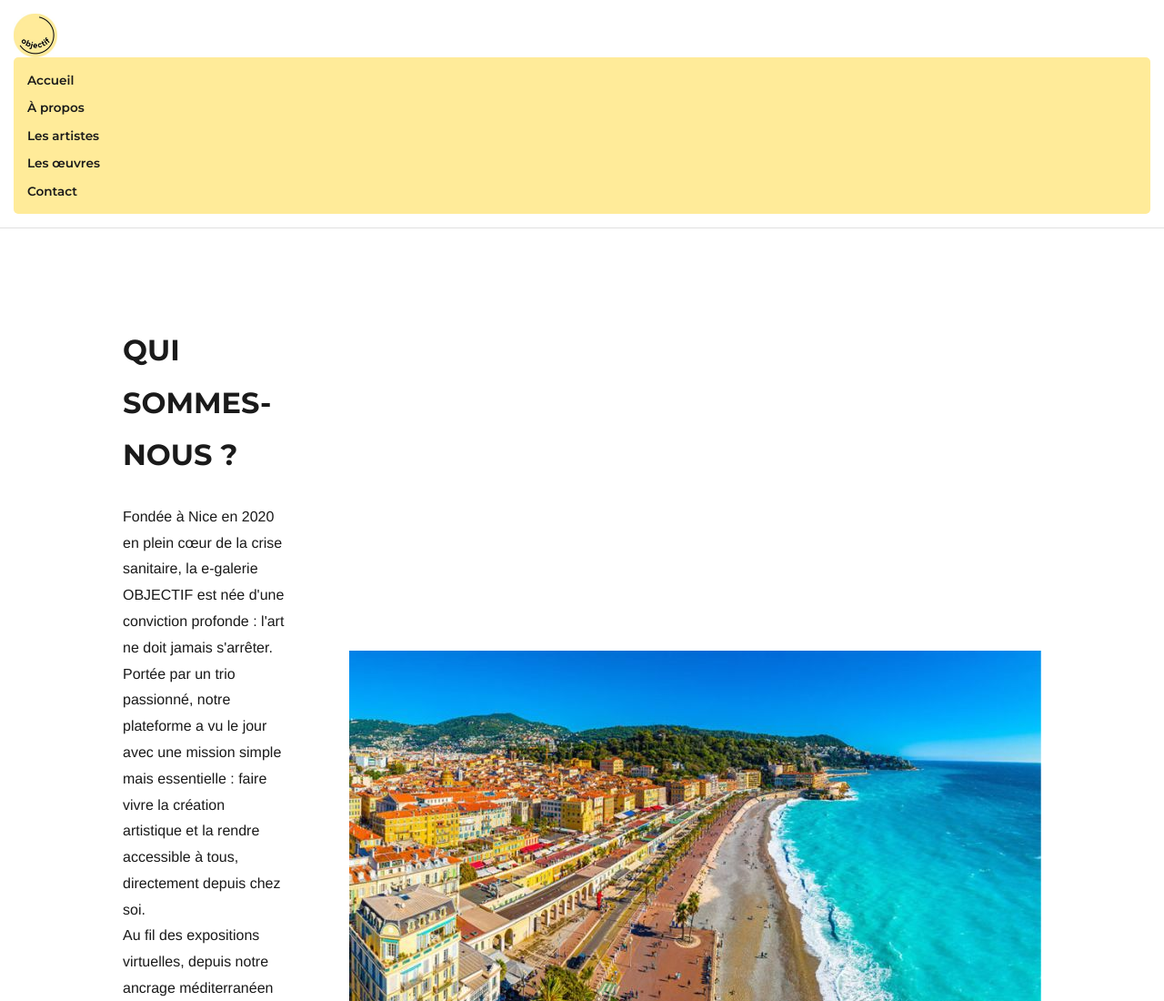
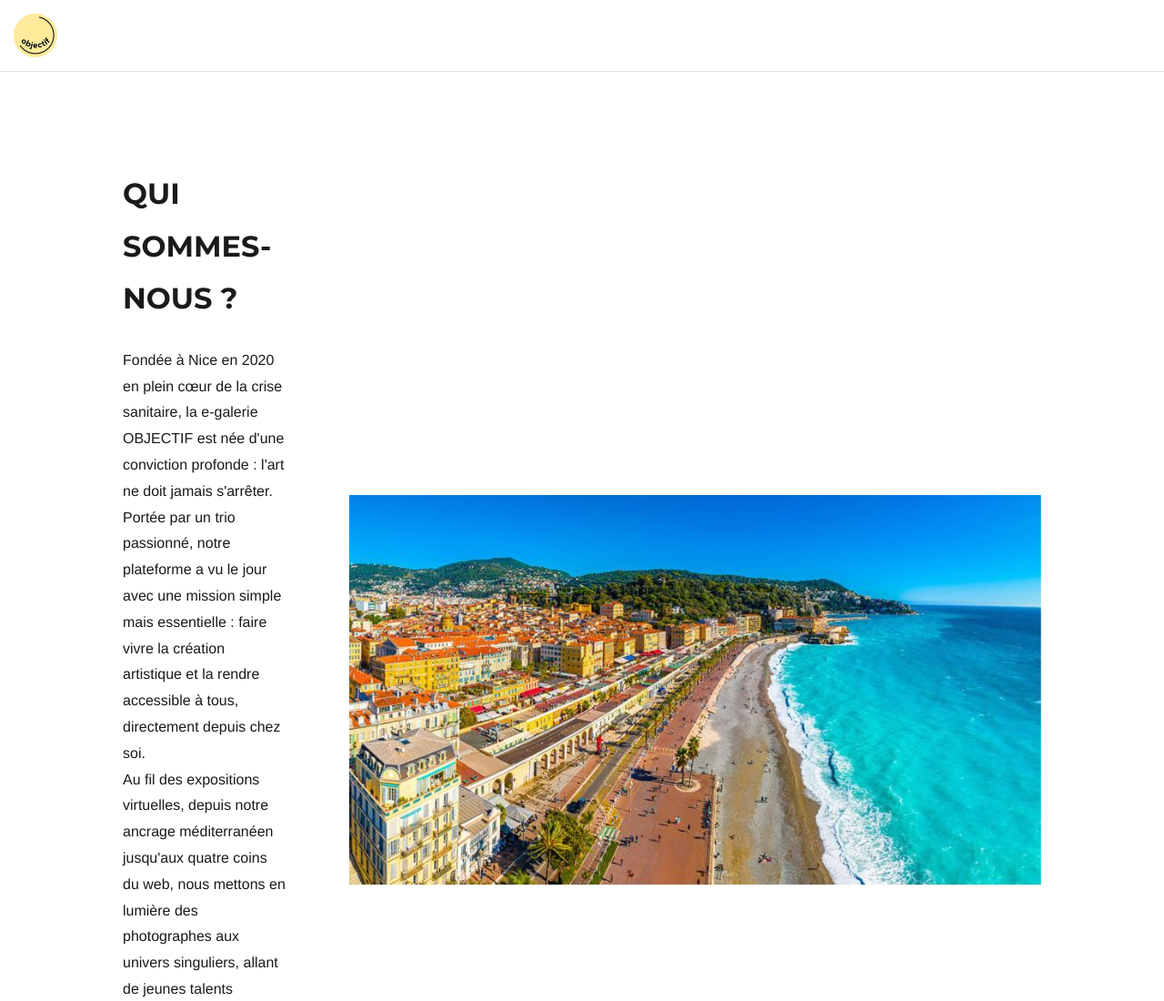
Before and after one commit to charlottebrugger4-byte/galerie-objectif, a plain HTML site: page apropos.html in a window 1280 px wide. Shown: the top 1100 px of the page at 91% size. Drawn offline with nearby package versions, Linux system fonts and the light colour scheme.

```diff
--- a/apropos.html
+++ b/apropos.html
@@ -12,17 +12,8 @@
 
     <div class="yellow-background"></div>
 
-    <header class="site-header">
+    <header>
         <a href="index.html" class="logo-image-link" aria-label="Galerie Objectif - Accueil"><img class="logo-image" src="images/logo.jpg" alt="Logo Objectif"></a>
-        <nav aria-label="Navigation principale">
-            <ul class="site-nav">
-                <li><a href="index.html">Accueil</a></li>
-                <li><a href="apropos.html">À propos</a></li>
-                <li><a href="artistes.html">Les artistes</a></li>
-                <li><a href="oeuvres.html">Les œuvres</a></li>
-                <li><a href="contact.html">Contact</a></li>
-            </ul>
-        </nav>
     </header>
 
     <main class="about-container">
```
